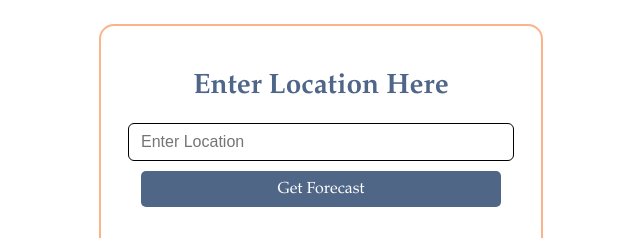
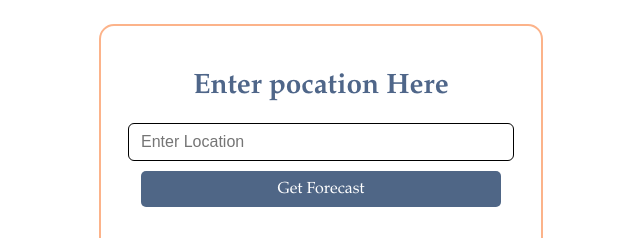
Before and after one commit to ahamedzemaal/weather-app, a plain HTML site: page index.html in a window 1280 px wide. Shown: the part 172-410 px from the top of the page, 319-959 px from the left. Drawn offline with Linux system fonts and the light colour scheme.

Commit message:
Update index.html

```diff
--- a/index.html
+++ b/index.html
@@ -17,7 +17,7 @@
       </nav>
     <!-- <div class="container2">Weather Forecast</div> -->
     <div class="container1">
-      <div class="enter"><h1>Enter Location Here</h1></div>
+      <div class="enter"><h1>Enter pocation Here</h1></div>
       <input type="text" id="locationInput" placeholder="Enter Location" />
       <button onclick="getWeather()">Get Forecast</button>
       <div id="WeatherDisplay"></div>
```
